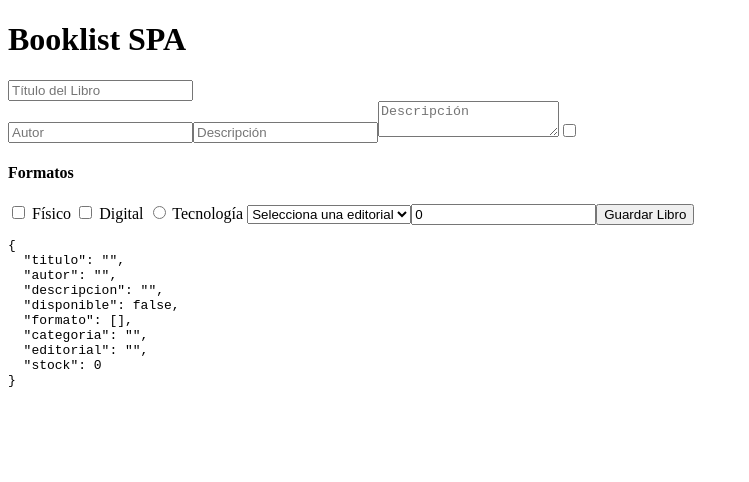
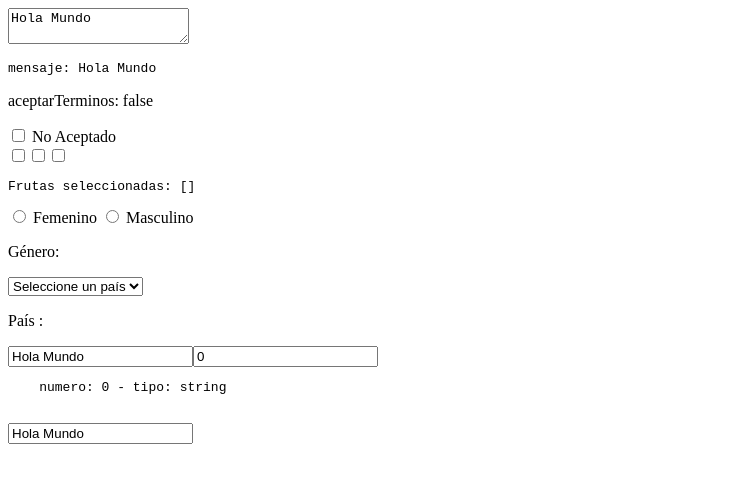
Before and after one commit to MaximilianoNaveillan/VuwBookListSPA, a Vue app in the folder alumnos/maria-jose/ABP_6/: page / in a window 1280 px wide. Shown: the top 482 px of the page, without its empty margins (0-749 px from the left). Built offline with nearby package versions, Linux system fonts and the light colour scheme.

Commit message:
Refactor App.vue and FormLibro.vue to enhance reactivity and improve form handling; add ListaLibros.vue for book listing functionality.

```diff
--- a/alumnos/maria-jose/ABP_6/src/App.vue
+++ b/alumnos/maria-jose/ABP_6/src/App.vue
@@ -1,56 +1,67 @@
-<!-- Aquí vive el estado principal de los libros --><!--
-        App.vue
-           │
-           │ prop:estado
-           libros
-           ▼
-     ListaLibros.vue
-
-
-             App.vue
-           ⬆️
-           │ emit:function
-           libros
-           ▼
-     FormLibro.vue
- -->
-<!-- Es el single source of truth de la aplicación -->
-
-
 <script setup>
- // Ref se usa para datos reactivos simples
 import { ref } from 'vue';
-import FormLibro from './components/FormLibro.vue';
-//Importamos componentes hijos
-import ListaLibros from './views/ListaLibros.vue'
-
-//Lista reactiva de libros
-// ref es una función provista por vue
-// ref([]) //Crea un array reactivo
-const libros = ref([]); // Array vacío inicialmente
-
-// Función que se ejecutará cuando el formulario agregue un nuevo libro
-function agregarLibro(libro){
-// Agregar un ID único
-const nuevo = {
-  ...libro,
-  id: Date.now(),
-
-};
-
-//Agregar el nuevo libro al array de libros
-libros.value.push(nuevo);
-}
-
-// console.log(libros); // [{}],[{}],....] ---> ref() ----> {value: [{}],[{},....]}
-
+/* valores reactivos */
+let mensaje = ref('Hola Mundo');
+let aceptarTerminos = ref(false);
+const frutas = ref([]);
+const genero = ref('');
+const pais = ref('');
+const numero = ref('0');
 </script>
 
 <template>
-  <div class="container">
-  <h1>Booklist SPA</h1>
-  <FormLibro @agregar="agregarLibro" />
-</div>
+  <!-- Que es el Binding Realmente?
+      1.- signofoca conectar valores reactivos con un atributo.
+      Que es un atributo? Es una propiedad de un elemento HTML, por ejemplo:
+     <apertura atributo:"valor-atributo"> </cierre>
+  -->
+  <!-- En VUE existen dos formas de hacer binding
+       1.- :value="mensaje" -> v-bind:value="mensaje"
+       2.- v-model="mensaje" -> es un atajo para hacer un binding bid
+      -->
+  <textarea v-model="mensaje"></textarea>
+
+  <pre>mensaje: {{ mensaje }}</pre>
+  <p>aceptarTerminos: {{ aceptarTerminos }}</p>
+
+  <!-- Checkbox -->
+  <input type="checkbox" v-model="aceptarTerminos" />
+  {{ aceptarTerminos ? 'Aceptado' : 'No Aceptado' }}
+  <!-- Checkbox Array -->
+  <div>
+    <label>
+      <input type="checkbox" value="Manzana" v-model="frutas" />
+    </label>
+    <label>
+      <input type="checkbox" value="Pera" v-model="frutas" />
+    </label>
+    <label>
+      <input type="checkbox" value="Uva" v-model="frutas" />
+    </label>
+    <pre>Frutas seleccionadas: {{ frutas }}</pre>
+  </div>
+  <!--  radio buttons -->
+  <input type="radio" value="Femenino" v-model="genero" /> Femenino
+  <input type="radio" value="Masculino" v-model="genero" /> Masculino
+  <p>Género: {{ genero }}</p>
+  <!-- Select -->
+  <select v-model="pais">
+    <option value="">Seleccione un país</option>
+    <option value="Argentina">Argentina</option>
+    <option value="Brasil">Brasil</option>
+    <option value="Chile">Chile</option>
+  </select>
+  <p>País : {{ pais }}</p>
+  <!-- Modificadores del V-MODEL -->
+  <!-- lazy: actualiza el valor solo cuando el campo pierde el foco -->
+  <input v-model.lazy="mensaje" />
+  <!-- number: convierte el valor a un número -->
+  <input type="number" v-model.number="numero" />
+  <pre>
+    numero: {{ numero }} - tipo: {{ typeof numero }}
+  </pre>
+  <!-- trim: elimina los espacios en blanco al principio y al final -->
+  <input v-model.trim="mensaje" />
 </template>
 
 <style scoped></style>
--- a/alumnos/maria-jose/ABP_6/src/components/FormLibro.vue
+++ b/alumnos/maria-jose/ABP_6/src/components/FormLibro.vue
@@ -38,41 +38,50 @@ const formularioValido = computed(() => {
 });
 
 // function que se ejecuta al enviar el formulario emit(evento)
-function enviarFormulario () {
-    // Si el formulario no es válido detenemos la ejecución (return)
-    if(!formularioValido.value) return;
-    // Emitimos el libro al componente padre App.vue
-    emit('agregar',{...nuevoLibro}); //forma de abstracción
-
+function enviarFormulario() {
+  // si el formuario no es válido
+  // detenemos la ejecución (return)
+  if (!formularioValido.value) return;
+  //emitimos el libro al componente padre App.vue
+  emit('agregar', { ...nuevoLibro });
 }
-
 </script>
 <template>
   <form>
     <!-- <apertura atributo="valor"></cierre> -->
     <div>
-            <input type="text" placeholder="Título del Libro" v-model.trim="nuevoLibro.titulo" />
+      <input type="text" placeholder="Título del libro" v-model.trim="nuevoLibro.titulo" />
     </div>
+    <div>
       <input type="text" placeholder="Autor" v-model.trim="nuevoLibro.autor" />
-        <input type="text" placeholder="Descripción" v-model.trim="nuevoLibro.descripcion" />
+    </div>
+    <div>
       <textarea v-model="nuevoLibro.descripcion" placeholder="Descripción"></textarea>
+    </div>
     <!-- Checkbox booleano -->
     <label>
       <input type="checkbox" v-model="nuevoLibro.disponible" />
+      Disponible
     </label>
+
     <!-- Checkbox múltiple -->
     <h4>Formatos</h4>
     <label>
-            <input type="checkbox" value="fisico" v-model="nuevoLibro.formato"/>
+      <input type="checkbox" value="Físico" v-model="nuevoLibro.formato" />
       Físico
     </label>
     <label>
-            <input type="checkbox" value="digital" v-model="nuevoLibro.formato"/>
+      <input type="checkbox" value="digital" v-model="nuevoLibro.formato" />
       Digital
     </label>
-        <!-- Radio Button -->
+    <!-- radi buttons -->
+    <h4>Categoría</h4>
     <label>
-         <input type="radio" value="Tecnologia" v-model="nuevoLibro.categoria">
+      <input type="radio" value="Novel" v-model="nuevoLibro.categoria" />
+      Novela
+    </label>
+    <label>
+      <input type="radio" value="Tecnología" v-model="nuevoLibro.categoria" />
       Tecnología
     </label>
     <select v-model="nuevoLibro.editorial">
@@ -82,12 +91,8 @@ function enviarFormulario () {
       <option>Nova</option>
     </select>
     <input type="number" v-model.number="nuevoLibro.stock" />
-            <button : ="!formularioValido">
-      Guardar Libro
-    </button>
   </form>
-<pre>
-{{ nuevoLibro }}
-</pre>
+
+  <pre>{{ nuevoLibro }}</pre>
 </template>
 <style scoped></style>
--- a/alumnos/maria-jose/ABP_6/src/views/ListaLibros.vue
+++ b/alumnos/maria-jose/ABP_6/src/views/ListaLibros.vue
@@ -1,3 +1,24 @@
-<script setup></script>
-<template></template>
-<style scoped></style>
+<script setup>
+import { defineProps } from 'vue';
+defineProps({
+  libros: Array
+})
+</script>
+
+<template>
+  <div>
+    <h2>Lista de Libros</h2>
+
+    <p v-if="libros.length === 0">
+      No hay libros aún
+    </p>
+
+    <ul>
+      <li v-for="libro in libros" :key="libro.id">
+        <strong>{{ libro.titulo }}</strong>
+        - {{ libro.autor }}
+        ({{ libro.categoria }})
+      </li>
+    </ul>
+  </div>
+</template>
```
Lines whose indentation alone changed are shown as unchanged.
